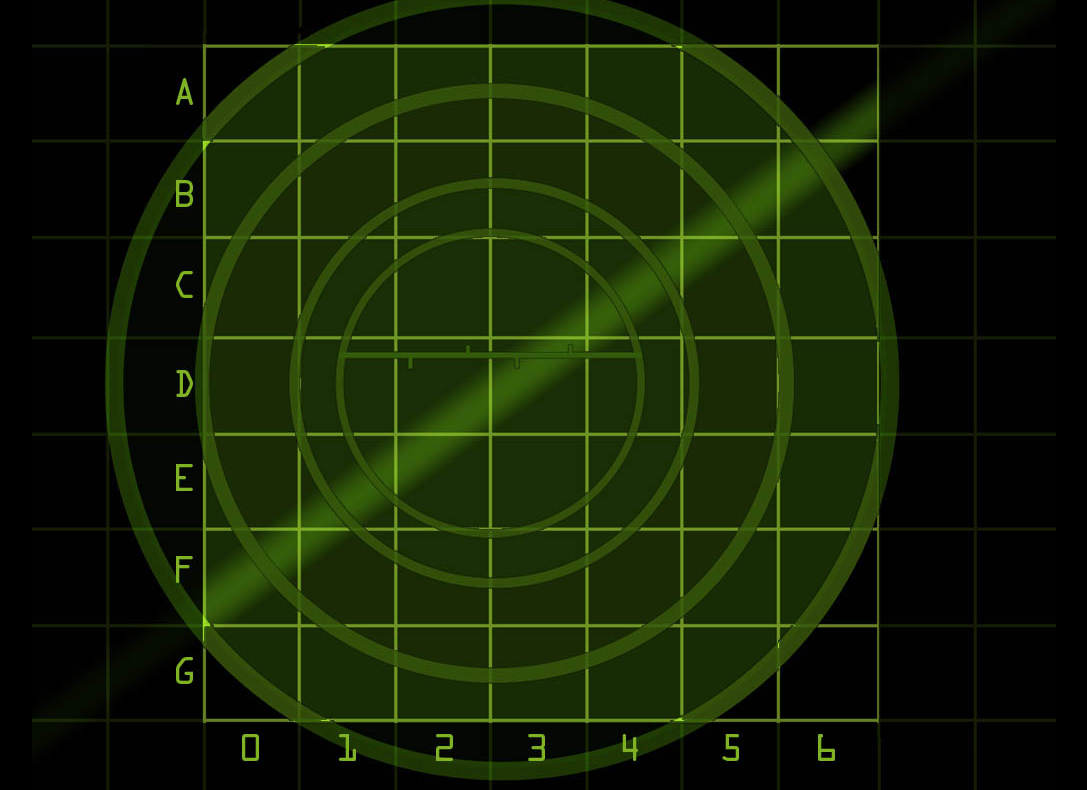
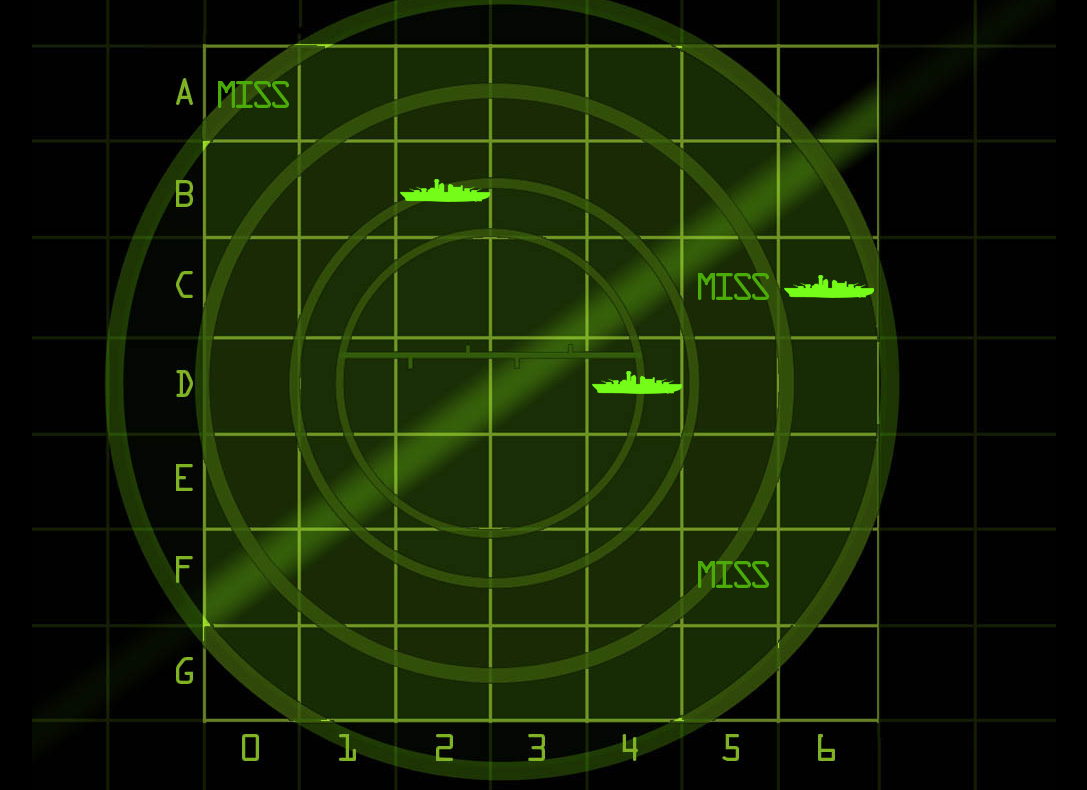
Before and after one commit to Pretlovewebdesign/Battleship-Game, a plain HTML site: page index.html in a window 1280 px wide. Shown: the part 60-850 px from the top of the page, without its empty margins (96-1183 px from the left). Drawn offline with Linux system fonts and the light colour scheme; files that its build step writes are made by us from their sources.

Commit message:
Update index.html

```diff
--- a/index.html
+++ b/index.html
@@ -96,5 +96,6 @@
       </form></center>
     </div>
     <script src="battleship.js"></script>
+    <script src="battleship_tester.js"></script>
   </body>
 </html>
```
